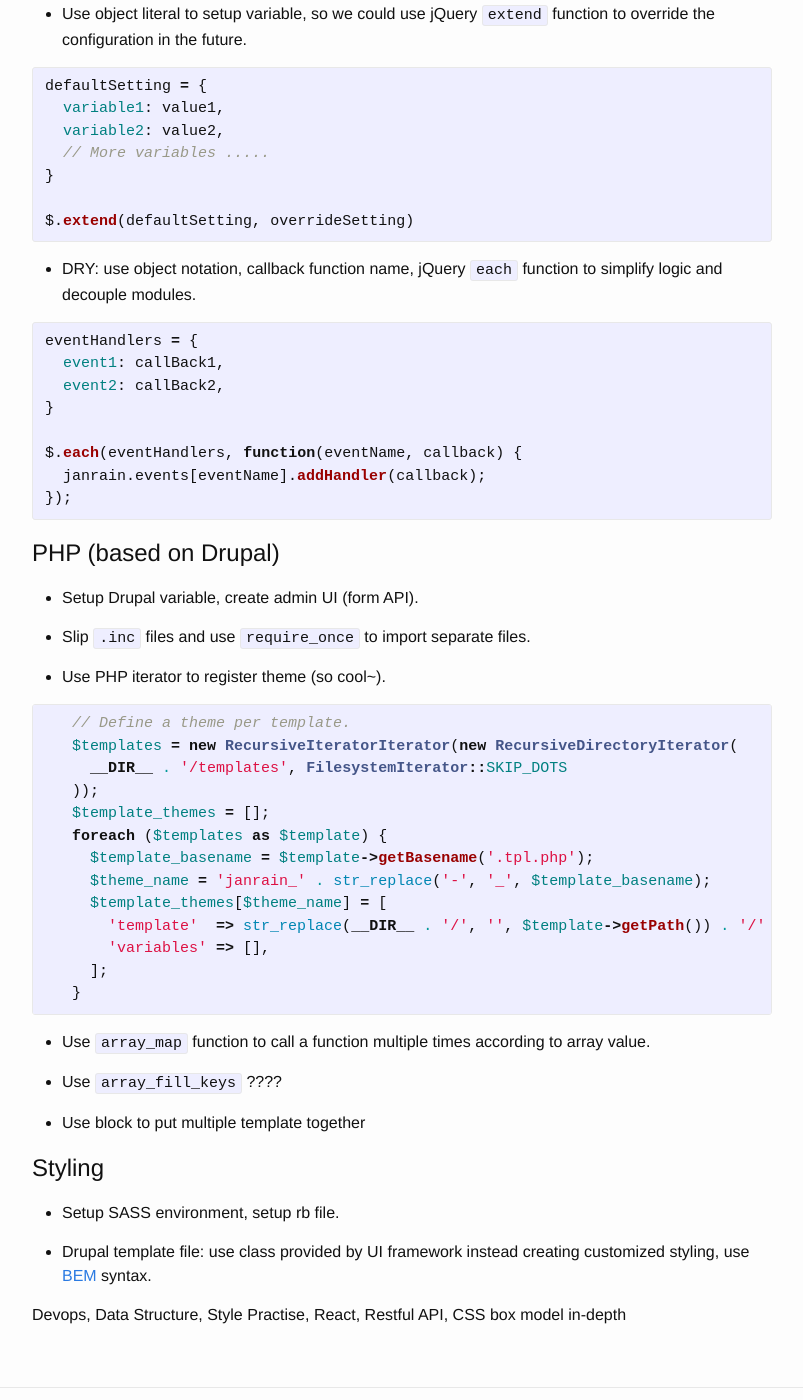
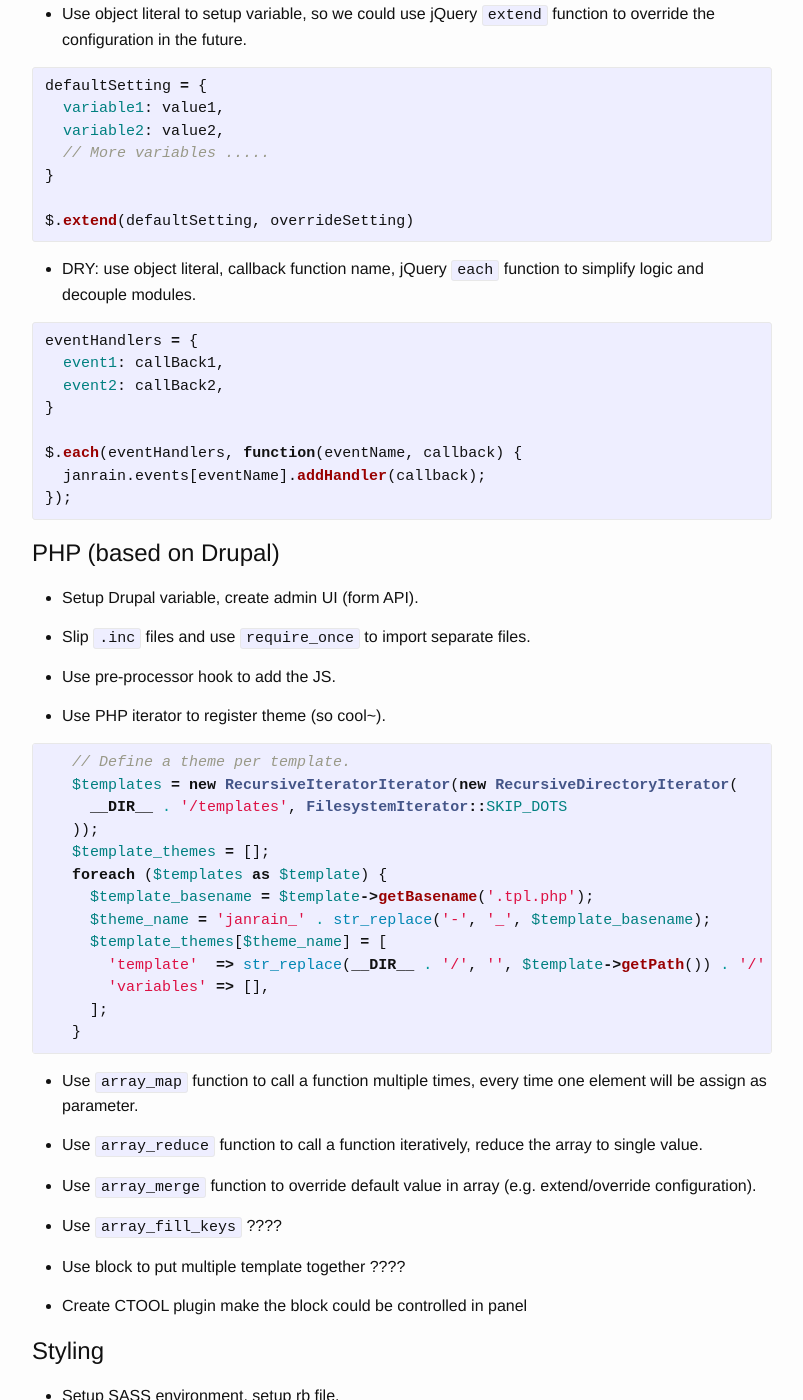
Before and after one commit to ericatsydney/ericatsydney.github.io, a Jekyll site: the page built from _posts/2016-05-24-refactoring.markdown, in a window 1280 px wide and 1400 px high, scrolled down 390 px. Shown: the whole window, without its empty margins (238-1041 px from the left). Built offline with Jekyll 4.4.1, drawn with Linux system fonts in a browser that asks for light colours.

Commit message:
Updated 'refactoring'.

```diff
--- a/_posts/2016-05-24-refactoring.markdown
+++ b/_posts/2016-05-24-refactoring.markdown
@@ -25,7 +25,7 @@ defaultSetting = {
 $.extend(defaultSetting, overrideSetting)
 {% endhighlight %}
 
-- DRY: use object notation, callback function name, jQuery `each` function to simplify logic and decouple modules.
+- DRY: use object literal, callback function name, jQuery `each` function to simplify logic and decouple modules.
 {% highlight js %}
 eventHandlers = {
   event1: callBack1,
@@ -44,6 +44,8 @@ PHP (based on Drupal)
 
 - Slip `.inc` files and use `require_once` to import separate files.
 
+- Use pre-processor hook to add the JS.
+
 - Use PHP iterator to register theme (so cool~).
 {% highlight php%}
    // Define a theme per template.
@@ -61,11 +63,17 @@ PHP (based on Drupal)
    }
 {% endhighlight %}
 
-- Use `array_map` function to call a function multiple times according to array value.
+- Use `array_map` function to call a function multiple times, every time one element will be assign as parameter.
+
+- Use `array_reduce` function to call a function iteratively, reduce the array to single value.
+
+- Use `array_merge` function to override default value in array (e.g. extend/override configuration).
 
 - Use `array_fill_keys` ????
 
-- Use block to put multiple template together
+- Use block to put multiple template together ????
+
+- Create CTOOL plugin make the block could be controlled in panel
 
 
 Styling
```
